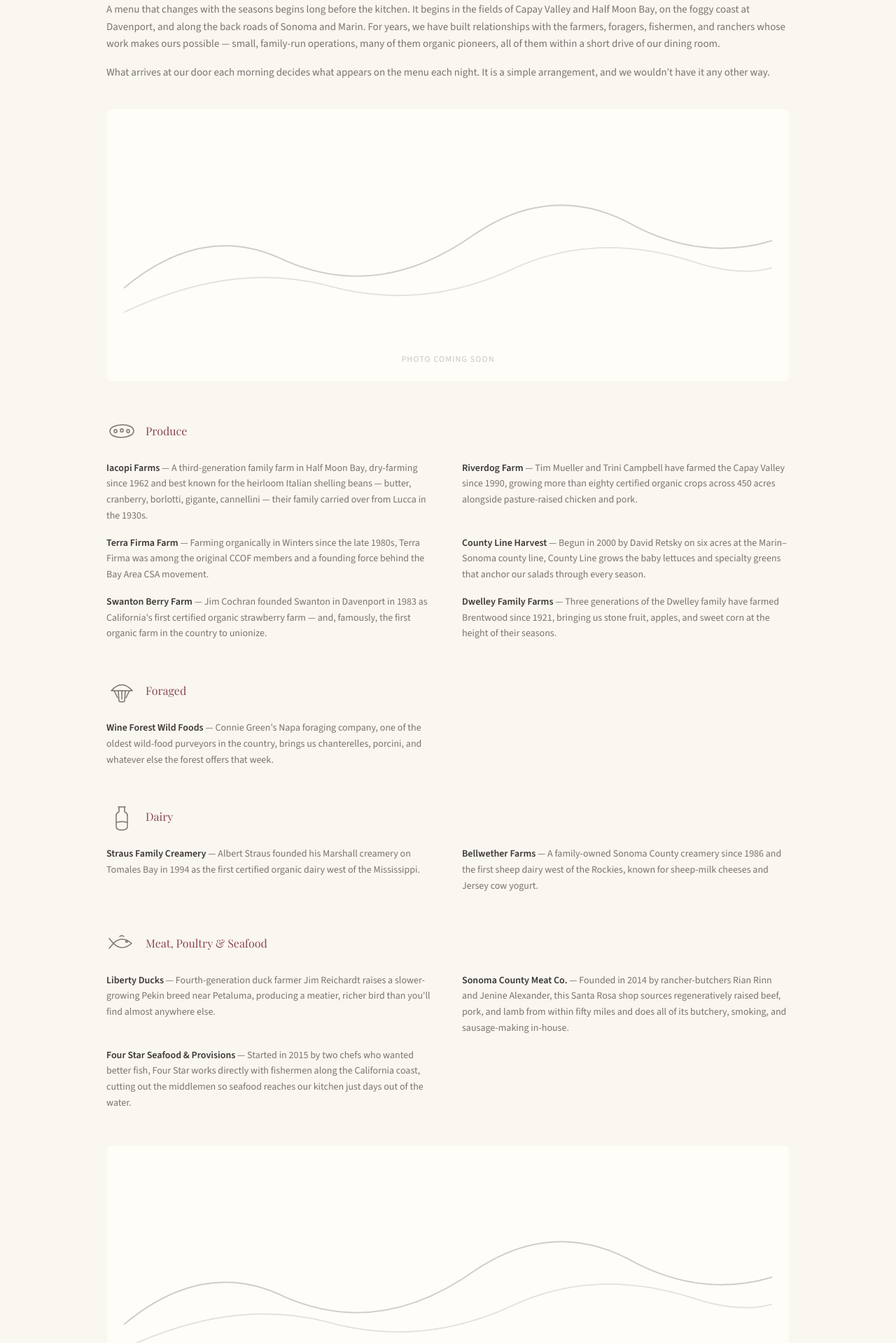
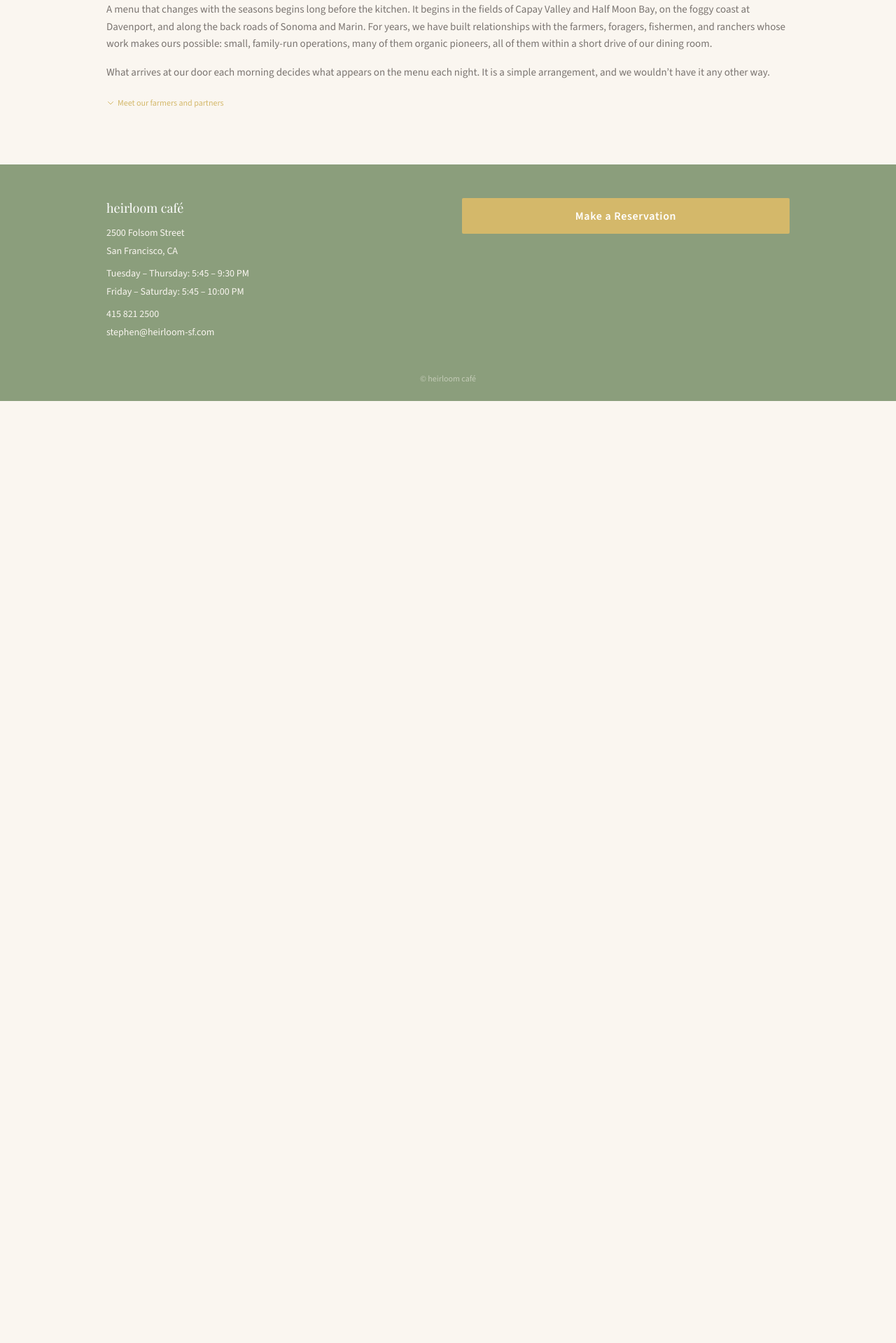
Before and after one commit to ginab61491/heirloom-cafe-test, a Next.js app: page /about in a window 1280 px wide. Shown: the part 1660-3579 px from the top of the page at 70% size. After the commit the page ends 2233 px from the top, so only its background shows below. Built offline with nearby package versions, Linux system fonts and the light colour scheme; a web font is replaced by a local one.

Commit message:
Farmers & partners: remove placeholders, fix em dash, add expand toggle
Co-Authored-By: Claude Sonnet 4.6 <noreply@anthropic.com>

```diff
--- a/src/components/FarmersPartners.tsx
+++ b/src/components/FarmersPartners.tsx
@@ -1,9 +1,11 @@
+"use client";
+
+import { useState } from "react";
+
 function ProduceIcon() {
   return (
     <svg width="44" height="44" viewBox="0 0 44 44" fill="none" stroke="currentColor" strokeWidth="1.5" strokeLinecap="round" strokeLinejoin="round" aria-hidden="true">
-      {/* Bean pod */}
       <path d="M5 22 C5 11 39 9 39 22 C39 33 5 35 5 22Z" />
-      {/* Three bean bumps */}
       <path d="M11 22 C11 19 15 19 15 22 C15 25 11 25 11 22Z" />
       <path d="M20 21 C20 18 24 18 24 21 C24 24 20 24 20 21Z" />
       <path d="M29 22 C29 19 33 19 33 22 C33 25 29 25 29 22Z" />
@@ -14,11 +16,8 @@ function ProduceIcon() {
 function ForagedIcon() {
   return (
     <svg width="44" height="44" viewBox="0 0 44 44" fill="none" stroke="currentColor" strokeWidth="1.5" strokeLinecap="round" strokeLinejoin="round" aria-hidden="true">
-      {/* Cap */}
       <path d="M7 22 Q22 5 37 22Z" />
-      {/* Stem */}
       <path d="M17 22 L18 37 Q22 39 26 37 L27 22" />
-      {/* Gills */}
       <path d="M11 22 L16 32" />
       <path d="M22 22 L22 34" />
       <path d="M33 22 L28 32" />
@@ -29,16 +28,11 @@ function ForagedIcon() {
 function DairyIcon() {
   return (
     <svg width="44" height="44" viewBox="0 0 44 44" fill="none" stroke="currentColor" strokeWidth="1.5" strokeLinecap="round" strokeLinejoin="round" aria-hidden="true">
-      {/* Bottle body */}
       <path d="M14 20 L14 36 Q14 41 22 41 Q30 41 30 36 L30 20" />
-      {/* Shoulder taper */}
       <path d="M14 20 Q14 17 18 15 L18 11" />
       <path d="M30 20 Q30 17 26 15 L26 11" />
-      {/* Neck */}
       <path d="M18 11 L18 8 M26 11 L26 8" />
-      {/* Cap */}
       <path d="M17 8 L27 8" />
-      {/* Liquid line */}
       <path d="M15 30 Q22 28 29 30" />
     </svg>
   );
@@ -47,23 +41,10 @@ function DairyIcon() {
 function SeafoodIcon() {
   return (
     <svg width="44" height="44" viewBox="0 0 44 44" fill="none" stroke="currentColor" strokeWidth="1.5" strokeLinecap="round" strokeLinejoin="round" aria-hidden="true">
-      {/* Body */}
       <path d="M10 22 Q22 10 36 22 Q22 34 10 22Z" />
-      {/* Tail fork */}
       <path d="M10 22 L4 15 M10 22 L4 29" />
-      {/* Eye */}
       <circle cx="29" cy="19" r="1.5" />
-      {/* Top fin */}
       <path d="M19 12 Q22 10 25 12" />
-    </svg>
-  );
-}
-
-function PlaceholderHills() {
-  return (
-    <svg width="100%" height="100%" viewBox="0 0 480 160" preserveAspectRatio="xMidYMid meet" fill="none" stroke="currentColor" strokeWidth="1" strokeLinecap="round" aria-hidden="true">
-      <path d="M0 120 Q60 70 120 100 Q190 130 260 80 Q320 40 380 75 Q430 100 480 85" opacity="0.35" />
-      <path d="M0 138 Q80 100 150 118 Q220 138 290 105 Q350 78 420 100 Q455 112 480 105" opacity="0.2" />
     </svg>
   );
 }
@@ -110,6 +91,8 @@ function Category({ icon, heading, partners }: CategoryProps) {
 }
 
 export default function FarmersPartners() {
+  const [expanded, setExpanded] = useState(false);
+
   return (
     <section className="pt-14 mt-2 border-t" style={{ borderColor: 'rgba(0,0,0,0.08)' }}>
       <h2 className="font-[family-name:var(--font-serif)] text-2xl text-[var(--color-charcoal)] mb-6">
@@ -117,19 +100,25 @@ export default function FarmersPartners() {
       </h2>
 
       {/* Opening narrative */}
-      <div className="space-y-4 text-[var(--color-warm-gray)] leading-relaxed text-[15px] mb-10">
-        <p>A menu that changes with the seasons begins long before the kitchen. It begins in the fields of Capay Valley and Half Moon Bay, on the foggy coast at Davenport, and along the back roads of Sonoma and Marin. For years, we have built relationships with the farmers, foragers, fishermen, and ranchers whose work makes ours possible — small, family-run operations, many of them organic pioneers, all of them within a short drive of our dining room.</p>
+      <div className="space-y-4 text-[var(--color-warm-gray)] leading-relaxed text-[15px] mb-6">
+        <p>A menu that changes with the seasons begins long before the kitchen. It begins in the fields of Capay Valley and Half Moon Bay, on the foggy coast at Davenport, and along the back roads of Sonoma and Marin. For years, we have built relationships with the farmers, foragers, fishermen, and ranchers whose work makes ours possible: small, family-run operations, many of them organic pioneers, all of them within a short drive of our dining room.</p>
         <p>What arrives at our door each morning decides what appears on the menu each night. It is a simple arrangement, and we wouldn&rsquo;t have it any other way.</p>
       </div>
 
-      {/* PLACEHOLDER: replace with farm / landscape photograph */}
-      <figure className="mb-12 rounded-lg overflow-hidden border border-[var(--color-cream)] bg-[var(--color-warm-white)]" style={{ minHeight: '160px', display: 'flex', alignItems: 'center', justifyContent: 'center', flexDirection: 'column', gap: '8px', padding: '24px', color: 'var(--color-warm-gray)' }}>
-        {/* PLACEHOLDER: replace contents with <img src="..." alt="Farm landscape" /> */}
-        <PlaceholderHills />
-        <figcaption className="text-xs tracking-widest uppercase opacity-40 mt-2">Photo coming soon</figcaption>
-      </figure>
+      {/* Expand toggle */}
+      <button
+        onClick={() => setExpanded(v => !v)}
+        className="mb-8 flex items-center gap-1 text-xs text-[var(--color-gold)] hover:text-[var(--color-gold-hover)] transition-colors"
+      >
+        <svg className={`w-3 h-3 transition-transform ${expanded ? 'rotate-180' : ''}`} fill="none" viewBox="0 0 24 24" stroke="currentColor" strokeWidth={2}>
+          <path strokeLinecap="round" strokeLinejoin="round" d="M19 9l-7 7-7-7" />
+        </svg>
+        {expanded ? 'Hide our farmers and partners' : 'Meet our farmers and partners'}
+      </button>
 
-      {/* Partner categories */}
+      {/* Partner listings */}
+      {expanded && (
+        <>
           <div className="space-y-12 mb-12">
             <Category
               icon={<ProduceIcon />}
@@ -143,7 +132,6 @@ export default function FarmersPartners() {
                 { name: "Dwelley Family Farms", description: "Three generations of the Dwelley family have farmed Brentwood since 1921, bringing us stone fruit, apples, and sweet corn at the height of their seasons." },
               ]}
             />
-
             <Category
               icon={<ForagedIcon />}
               heading="Foraged"
@@ -151,7 +139,6 @@ export default function FarmersPartners() {
                 { name: "Wine Forest Wild Foods", description: "Connie Green's Napa foraging company, one of the oldest wild-food purveyors in the country, brings us chanterelles, porcini, and whatever else the forest offers that week." },
               ]}
             />
-
             <Category
               icon={<DairyIcon />}
               heading="Dairy"
@@ -160,7 +147,6 @@ export default function FarmersPartners() {
                 { name: "Bellwether Farms", description: "A family-owned Sonoma County creamery since 1986 and the first sheep dairy west of the Rockies, known for sheep-milk cheeses and Jersey cow yogurt." },
               ]}
             />
-
             <Category
               icon={<SeafoodIcon />}
               heading="Meat, Poultry &amp; Seafood"
@@ -172,17 +158,11 @@ export default function FarmersPartners() {
             />
           </div>
 
-      {/* PLACEHOLDER: replace with kitchen / produce delivery photograph */}
-      <figure className="mb-12 rounded-lg overflow-hidden border border-[var(--color-cream)] bg-[var(--color-warm-white)]" style={{ minHeight: '140px', display: 'flex', alignItems: 'center', justifyContent: 'center', flexDirection: 'column', gap: '8px', padding: '24px', color: 'var(--color-warm-gray)' }}>
-        {/* PLACEHOLDER: replace contents with <img src="..." alt="Produce delivery at Heirloom Café" /> */}
-        <PlaceholderHills />
-        <figcaption className="text-xs tracking-widest uppercase opacity-40 mt-2">Photo coming soon</figcaption>
-      </figure>
-
-      {/* Closing line */}
           <p className="text-sm text-[var(--color-warm-gray)] italic text-center pb-4">
             The menu changes nightly. The relationships don&rsquo;t.
           </p>
+        </>
+      )}
     </section>
   );
 }
```
Lines whose indentation alone changed are shown as unchanged.
